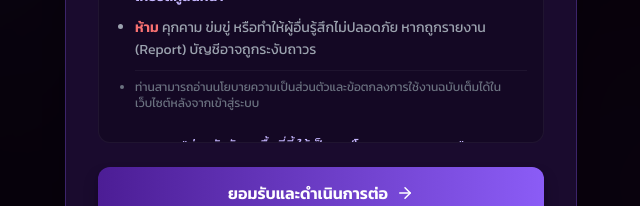
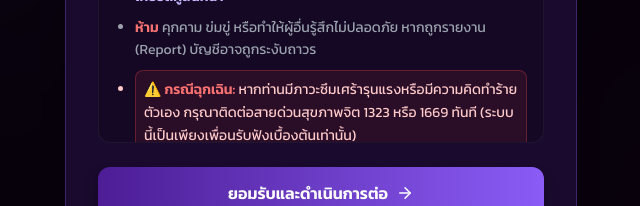
Before and after one commit to soulisweb-code/soulis, a React (Vite) app: page / in a window 1280 px wide. Both pictures are taken after a click on the button "เข้าสู่ระบบด้วย Google". Shown: the part 391-597 px from the top of the page, without its empty margins (319-959 px from the left). Built offline with nearby package versions, Linux system fonts and the light colour scheme; no server answers.

Commit message:
LoginPolicyEmergency

```diff
--- a/src/pages/Login.jsx
+++ b/src/pages/Login.jsx
@@ -35,7 +35,7 @@ export default function Login() {
     // 🔥 Layout Fix: ใช้ h-full + overflow-y-auto เพื่อให้เลื่อนได้ในมือถือ
     <div className="h-[100dvh] w-full overflow-y-auto overflow-x-hidden bg-transparent font-sans relative safe-pb">
 
-      {/* ✅ ส่วน SEO: หน้าแรกสำคัญที่สุด! */}
+      {/* ✅ ส่วน SEO */}
       <Helmet>
         <title>Soulis - พื้นที่ปลอดภัยสำหรับใจคุณ (ไม่ระบุตัวตน)</title>
         <meta
@@ -43,8 +43,6 @@ export default function Login() {
           content="เข้าสู่ระบบ Soulis เว็บไซต์ระบายความในใจและหาเพื่อนรับฟังแบบไม่ระบุตัวตน ปลอดภัย เป็นกันเอง และใช้งานฟรี"
         />
         <link rel="canonical" href="https://soulis.in.th/" />
-
-        {/* Open Graph สำหรับเวลาแชร์ลง Facebook/Line */}
         <meta property="og:title" content="Soulis - พื้นที่ปลอดภัยสำหรับใจคุณ" />
         <meta property="og:description" content="มาคุยกันนะ... ที่นี่มีคนพร้อมรับฟังคุณเสมอ 💜" />
         <meta property="og:url" content="https://soulis.in.th/" />
@@ -74,7 +72,7 @@ export default function Login() {
             </p>
           </div>
 
-          {/* Divider สวยๆ */}
+          {/* Divider */}
           <div className="w-full border-t border-white/5 relative">
             <span className="absolute top-1/2 left-1/2 -translate-x-1/2 -translate-y-1/2 bg-soulis-800/80 px-3 text-xs text-gray-500">
               เริ่มต้นใช้งาน
@@ -103,12 +101,11 @@ export default function Login() {
             )}
           </button>
 
-          {/* ❌ เอา Footer Text ออกแล้ว ตามที่ขอครับ */}
-
+          {/* ไม่มี Footer Text แล้ว */}
         </div>
       </div>
 
-      {/* 🔥 Policy Modal (เด้งขึ้นมาก่อน Login) */}
+      {/* 🔥 Policy Modal */}
       {showPolicyModal && (
         <div className="fixed inset-0 z-50 flex items-center justify-center p-4 bg-black/80 backdrop-blur-md animate-fade-in">
           <div className="bg-soulis-800 border border-soulis-500/30 text-white w-full max-w-lg rounded-3xl shadow-2xl p-8 relative flex flex-col gap-4">
@@ -134,7 +131,11 @@ export default function Login() {
                 <li>ท่านสามารถ <span className="text-white font-bold">ระบายได้เต็มที่</span> (ไม่จำเป็นต้องใช้คำสุภาพ) แต่ต้อง <span className="text-soulis-300 font-bold">ให้เกียรติคู่สนทนา</span></li>
                 <li><span className="text-red-400 font-bold">ห้าม</span> คุกคาม ข่มขู่ หรือทำให้ผู้อื่นรู้สึกไม่ปลอดภัย หากถูกรายงาน (Report) บัญชีอาจถูกระงับถาวร</li>
 
-                {/* 🔥 เพิ่มข้อความนี้เข้าไปครับ */}
+                {/* 🔥 เพิ่มข้อความกรณีฉุกเฉินร้ายแรง */}
+                <li className="bg-red-500/10 border border-red-500/30 p-2 rounded-lg text-red-200">
+                    <span className="text-red-400 font-bold">⚠️ กรณีฉุกเฉิน:</span> หากท่านมีภาวะซึมเศร้ารุนแรงหรือมีความคิดทำร้ายตัวเอง กรุณาติดต่อสายด่วนสุขภาพจิต 1323 หรือ 1669 ทันที (ระบบนี้เป็นเพียงเพื่อนรับฟังเบื้องต้นเท่านั้น)
+                </li>
+
                 <li className="text-xs text-gray-500 pt-2 border-t border-white/5 mt-2">
                     ท่านสามารถอ่านนโยบายความเป็นส่วนตัวและข้อตกลงการใช้งานฉบับเต็มได้ในเว็บไซต์หลังจากเข้าสู่ระบบ
                 </li>
```
